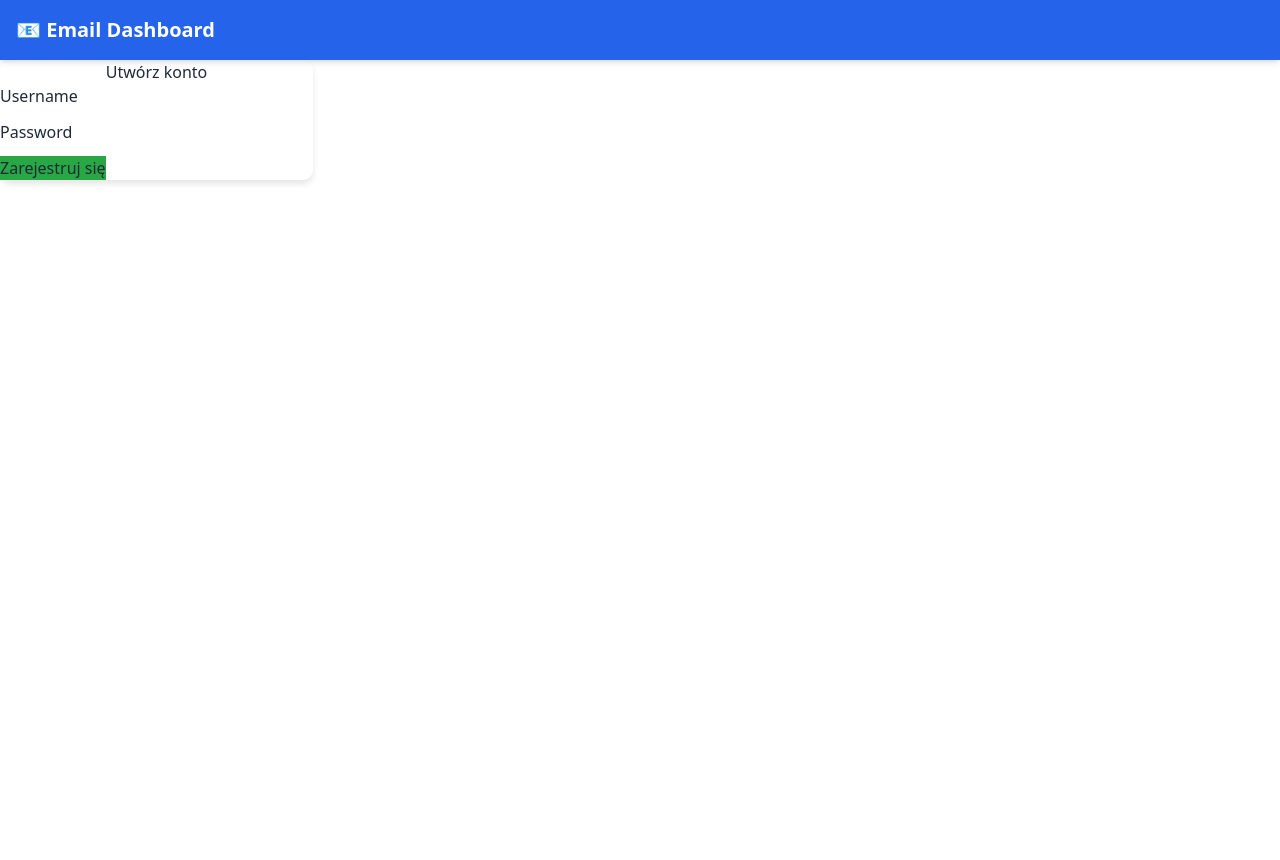
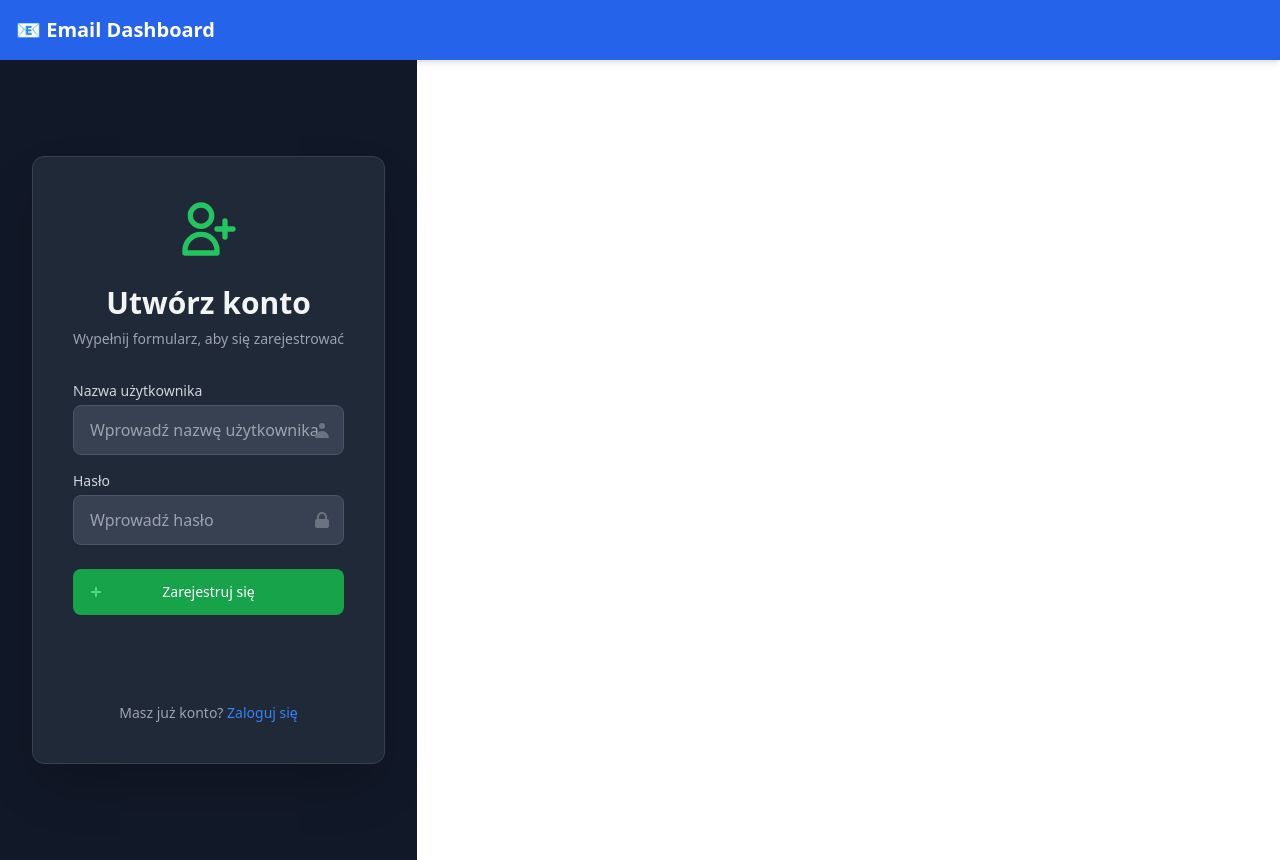
Before and after one commit to Feremos/mail_management_v2, a FastAPI app: page /users/register in a window 1280 px wide. Before the commit the page ends 184 px from the top, so only its background shows below. Run offline with FastAPI, Linux system fonts and the light colour scheme; parts of the project's set-up code (start-up, migrations or seed data) failed here and were passed over; some libraries are stand-ins or nearby versions.

Commit message:
dark mode register.html

```diff
--- a/frontend/templates/register.html
+++ b/frontend/templates/register.html
@@ -8,43 +8,136 @@
 {% endblock %}
 
 {% block content %}
-<div class="row justify-content-center">
-    <div class="col-md-6">
-        <div class="card">
-            <div class="card-body">
-                <h3 class="card-title text-center">Utwórz konto</h3>
+<div class="min-h-screen flex items-center justify-center bg-gray-900 py-12 px-4 sm:px-6 lg:px-8">
+    <div class="max-w-md w-full space-y-8 bg-gray-800 p-10 rounded-xl shadow-2xl border border-gray-700">
+        <div class="text-center">
+            <svg xmlns="http://www.w3.org/2000/svg" class="mx-auto h-16 w-16 text-green-500" fill="none" viewBox="0 0 24 24" stroke="currentColor">
+                <path stroke-linecap="round" stroke-linejoin="round" stroke-width="2" d="M18 9v3m0 0v3m0-3h3m-3 0h-3m-2-5a4 4 0 11-8 0 4 4 0 018 0zM3 20a6 6 0 0112 0v1H3v-1z" />
+            </svg>
+            <h2 class="mt-6 text-3xl font-extrabold text-gray-100">
+                Utwórz konto
+            </h2>
+            <p class="mt-2 text-sm text-gray-400">
+                Wypełnij formularz, aby się zarejestrować
+            </p>
+        </div>
 
-                <!-- Formularz z HTMX i json-enc -->
         <form
             hx-post="/users/create"
             hx-ext="json-enc"
             hx-target="#response"
+            class="mt-8 space-y-6"
         >
-                    <div class="mb-3">
-                        <label>Username</label>
-                        <input type="text" name="username" class="form-control" required>
+            <div class="rounded-md shadow-sm space-y-4">
+                <div>
+                    <label for="username" class="block text-sm font-medium text-gray-300 mb-1">Nazwa użytkownika</label>
+                    <div class="relative">
+                        <input id="username" name="username" type="text" required
+                            class="appearance-none relative block w-full px-4 py-3 bg-gray-700 border border-gray-600 rounded-lg text-gray-200 placeholder-gray-400 focus:outline-none focus:ring-2 focus:ring-green-500 focus:border-transparent"
+                            placeholder="Wprowadź nazwę użytkownika">
+                        <div class="absolute inset-y-0 right-0 pr-3 flex items-center pointer-events-none">
+                            <svg class="h-5 w-5 text-gray-500" xmlns="http://www.w3.org/2000/svg" viewBox="0 0 20 20" fill="currentColor">
+                                <path fill-rule="evenodd" d="M10 9a3 3 0 100-6 3 3 0 000 6zm-7 9a7 7 0 1114 0H3z" clip-rule="evenodd" />
+                            </svg>
                         </div>
-                    <div class="mb-3">
-                        <label>Password</label>
-                        <input type="password" name="password" class="form-control" required>
                     </div>
-                    <button type="submit" class="btn btn-success w-100">Zarejestruj się</button>
-                </form>
+                </div>
 
-                <div id="response" class="mt-3 text-center"></div>
+                <div>
+                    <label for="password" class="block text-sm font-medium text-gray-300 mb-1">Hasło</label>
+                    <div class="relative">
+                        <input id="password" name="password" type="password" required
+                            class="appearance-none relative block w-full px-4 py-3 bg-gray-700 border border-gray-600 rounded-lg text-gray-200 placeholder-gray-400 focus:outline-none focus:ring-2 focus:ring-green-500 focus:border-transparent"
+                            placeholder="Wprowadź hasło">
+                        <div class="absolute inset-y-0 right-0 pr-3 flex items-center pointer-events-none">
+                            <svg class="h-5 w-5 text-gray-500" xmlns="http://www.w3.org/2000/svg" viewBox="0 0 20 20" fill="currentColor">
+                                <path fill-rule="evenodd" d="M5 9V7a5 5 0 0110 0v2a2 2 0 012 2v5a2 2 0 01-2 2H5a2 2 0 01-2-2v-5a2 2 0 012-2zm8-2v2H7V7a3 3 0 016 0z" clip-rule="evenodd" />
+                            </svg>
                         </div>
                     </div>
                 </div>
             </div>
 
+            <div>
+                <button type="submit" class="group relative w-full flex justify-center py-3 px-4 border border-transparent text-sm font-medium rounded-lg text-white bg-green-600 hover:bg-green-700 focus:outline-none focus:ring-2 focus:ring-offset-2 focus:ring-green-500 transition-colors duration-200">
+                    <span class="absolute left-0 inset-y-0 flex items-center pl-3">
+                        <svg class="h-5 w-5 text-green-400 group-hover:text-green-300" xmlns="http://www.w3.org/2000/svg" viewBox="0 0 20 20" fill="currentColor">
+                            <path fill-rule="evenodd" d="M10 5a1 1 0 011 1v3h3a1 1 0 110 2h-3v3a1 1 0 11-2 0v-3H6a1 1 0 110-2h3V6a1 1 0 011-1z" clip-rule="evenodd" />
+                        </svg>
+                    </span>
+                    Zarejestruj się
+                </button>
+            </div>
+        </form>
+
+        <div id="response" class="mt-4 text-center text-sm"></div>
+
+        <div class="text-center text-sm text-gray-400">
+            Masz już konto?
+            <a href="/login" class="font-medium text-blue-500 hover:text-blue-400">
+                Zaloguj się
+            </a>
+        </div>
+    </div>
+</div>
+
 <!-- Modal sukcesu -->
-<div id="success-modal" style="display: none; position: fixed; top: 0; left: 0; width: 100%; height: 100%; background: rgba(0,0,0,0.7); z-index: 1000;">
-    <div style="position: absolute; top: 50%; left: 50%; transform: translate(-50%, -50%); background: white; padding: 30px; border-radius: 8px; text-align: center;">
-        <h4>✅ Rejestracja udana!</h4>
+<div id="success-modal" class="hidden fixed inset-0 bg-gray-900 bg-opacity-70 z-50 flex items-center justify-center p-4">
+    <div class="bg-gray-800 rounded-xl shadow-xl border border-gray-700 p-8 max-w-md w-full text-center">
+        <div class="mx-auto flex items-center justify-center h-12 w-12 rounded-full bg-green-100">
+            <svg class="h-6 w-6 text-green-600" fill="none" viewBox="0 0 24 24" stroke="currentColor">
+                <path stroke-linecap="round" stroke-linejoin="round" stroke-width="2" d="M5 13l4 4L19 7" />
+            </svg>
+        </div>
+        <h3 class="mt-3 text-lg font-medium text-gray-100">Rejestracja udana!</h3>
+        <div class="mt-2 text-sm text-gray-400">
             <p>Zostałeś pomyślnie zarejestrowany.</p>
-        <button onclick="document.getElementById('success-modal').style.display='none'; window.location='/login'" class="btn btn-primary">
+        </div>
+        <div class="mt-5">
+            <button onclick="document.getElementById('success-modal').classList.add('hidden'); window.location='/login'"
+                    class="w-full flex justify-center py-2 px-4 border border-transparent rounded-md shadow-sm text-sm font-medium text-white bg-green-600 hover:bg-green-700 focus:outline-none focus:ring-2 focus:ring-offset-2 focus:ring-green-500 transition-colors">
                 Zaloguj się
             </button>
         </div>
     </div>
+</div>
+
+<style>
+    input:-webkit-autofill,
+    input:-webkit-autofill:hover,
+    input:-webkit-autofill:focus,
+    textarea:-webkit-autofill,
+    textarea:-webkit-autofill:hover,
+    textarea:-webkit-autofill:focus,
+    select:-webkit-autofill,
+    select:-webkit-autofill:hover,
+    select:-webkit-autofill:focus {
+        -webkit-text-fill-color: #e2e8f0;
+        -webkit-box-shadow: 0 0 0px 1000px #2d3748 inset;
+        transition: background-color 5000s ease-in-out 0s;
+    }
+
+    #response {
+        min-height: 1.5rem;
+    }
+
+    #response .error {
+        color: #f87171;
+    }
+
+    #response .success {
+        color: #34d399;
+    }
+</style>
+
+<script>
+    document.body.addEventListener('htmx:afterRequest', function(evt) {
+        if(evt.detail.successful && evt.detail.requestConfig.path === "/users/create") {
+            const response = JSON.parse(evt.detail.xhr.responseText);
+            if(response.success) {
+                document.getElementById('success-modal').classList.remove('hidden');
+            }
+        }
+    });
+</script>
 {% endblock %}
```
Lines whose indentation alone changed are shown as unchanged.
